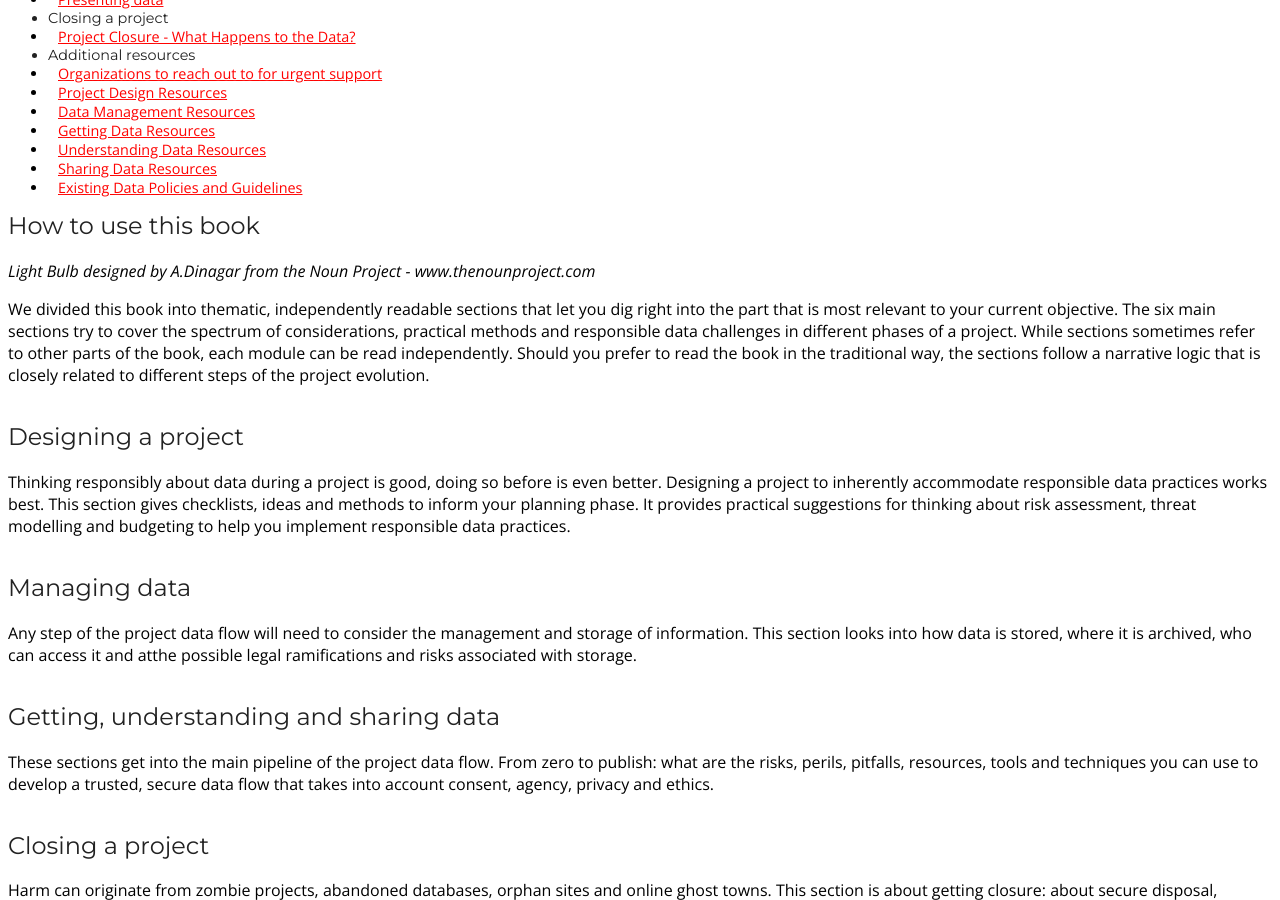
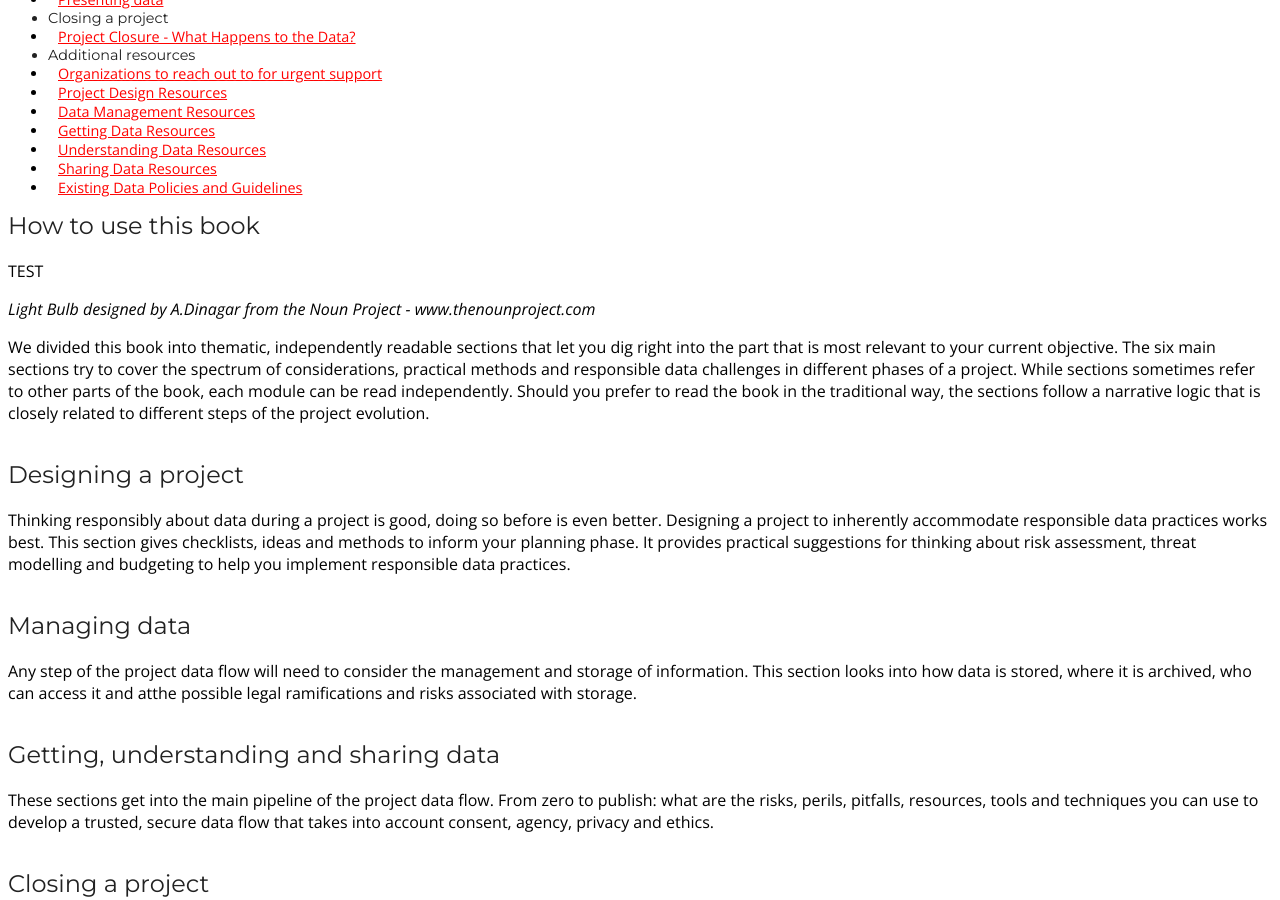
Before and after one commit to the-engine-room/archive-rdf-primer, a Jekyll site: the page built from _posts/1-introduction/0000-01-06-how-to-use-this-book.md, in a window 1280 px wide and 900 px high, scrolled down 660 px. Built offline with Jekyll 4.4.1, drawn with Linux system fonts in a browser that asks for light colours; Markdown is read by kramdown in place of the engine named in the settings; comment, search, counter and statistics services are not loaded; a style sheet for code colours, icons or effects is not loaded.

Commit message:
Updated 0000-01-06-how-to-use-this-book.md

```diff
--- a/_posts/1-introduction/0000-01-06-how-to-use-this-book.md
+++ b/_posts/1-introduction/0000-01-06-how-to-use-this-book.md
@@ -1,8 +1,11 @@
 ---
 layout: page
-title: "How to use this book"
+title: How to use this book
 category: introduction
+published: true
 ---
+
+TEST
 
 _Light Bulb designed by A.Dinagar from the Noun Project - www.thenounproject.com_
 
```
